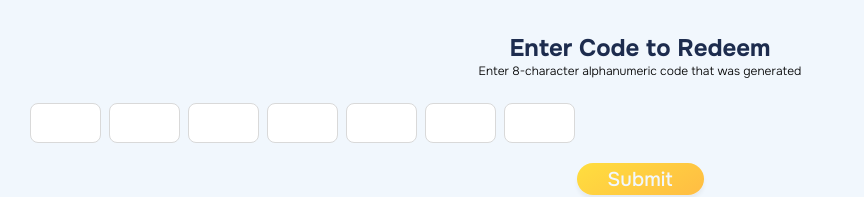
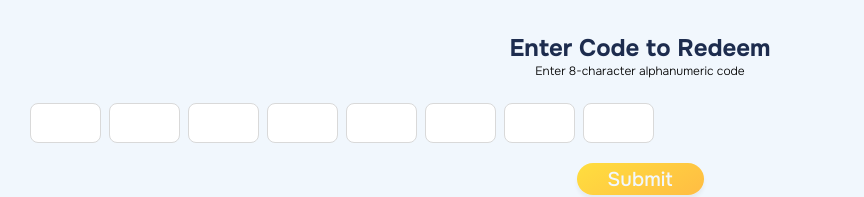
Before and after one commit to psabhishek26/BountyHeist-IEDC, a React (Vite) app: page / in a window 1280 px wide. Shown: the part 198-395 px from the top of the page, without its empty margins (0-864 px from the left). Built offline with nearby package versions, Linux system fonts and the light colour scheme; no server answers; the database is empty; sample sign-in values are in the browser's storage.

Commit message:
Add a missing box in redeem section
Signed-off-by: psabhishek26 <sploitpay.aosp.test@gmail.com>

```diff
--- a/src/components/Redeem/Reedem.jsx
+++ b/src/components/Redeem/Reedem.jsx
@@ -63,11 +63,11 @@ const Redeem = () => {
   return (
     <div className="redeemdiv">
       <h3>Enter Code to Redeem</h3>
-      <p>Enter 8-character alphanumeric code that was generated</p>
+      <p>Enter 8-character alphanumeric code</p>
 
       <Flex className="optt" gap="middle" align="flex-start" vertical>
         <Input.OTP
-          length={7}
+          length={8}
           size="large"
           formatter={(str) => str.toUpperCase()}
           onChange={(e) => setCode(e)}
```
